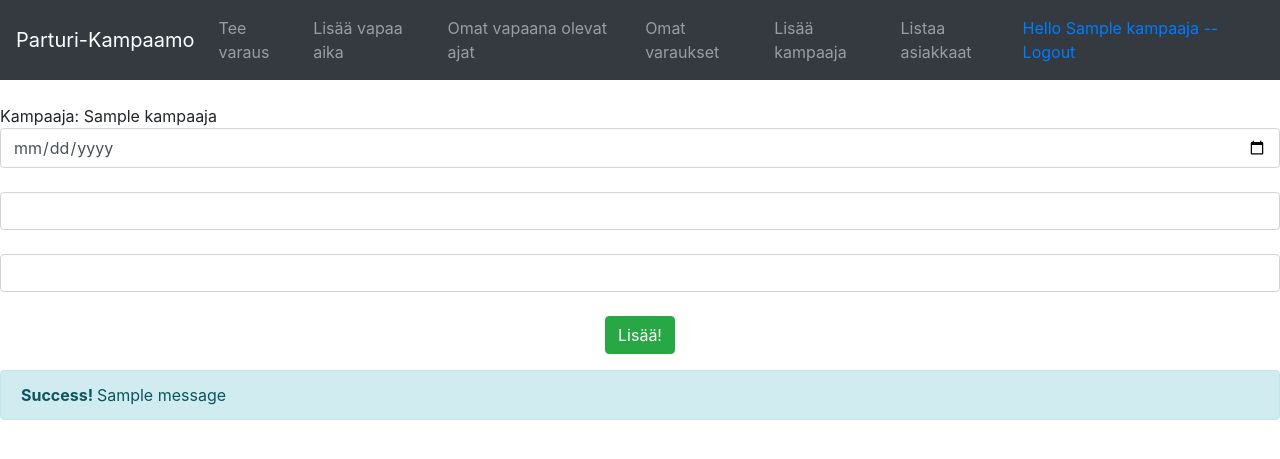
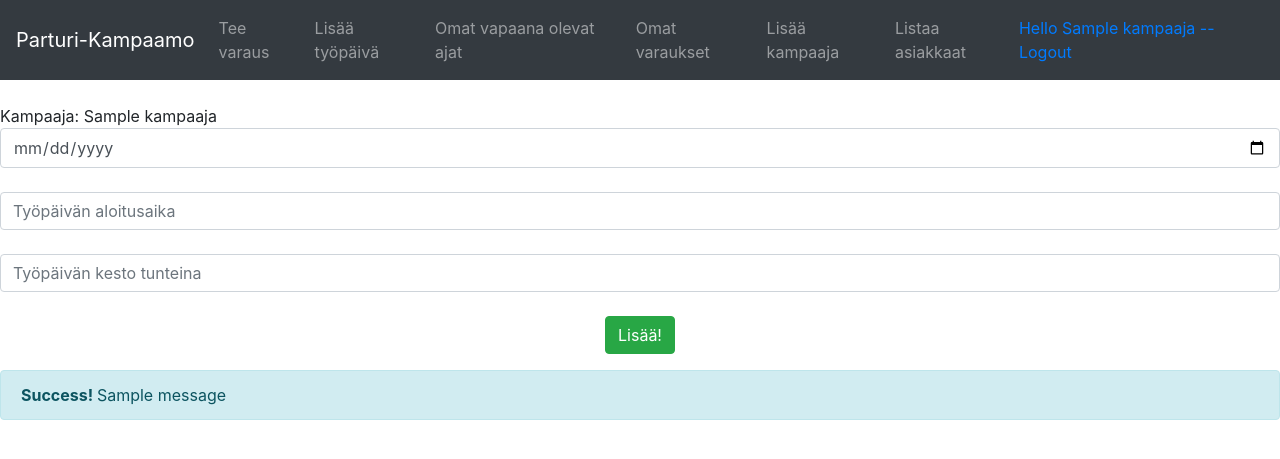
Before and after one commit to Vekkumasa/Tika-Parturi-kampaamo, a Flask app: page /kampaaja/1/aika in a window 1280 px wide. Shown: the top 459 px of the page. Run offline with Flask 2, Linux system fonts and the light colour scheme; a user stored in the database is signed in; tables that the repository leaves empty hold one stand-in row (values such as "Sample post"); one stand-in notice (Sample message) is shown; some libraries are stand-ins or nearby versions.

Commit message:
Yksittäisen ajan lisääminen muutettu

```diff
--- a/application/__init__.py
+++ b/application/__init__.py
@@ -1,6 +1,8 @@
 # flask-sovellus
 from flask import Flask
 app = Flask(__name__)
+
+from flask_login import LoginManager, current_user
 
 # Tietokanta
 from flask_sqlalchemy import SQLAlchemy
@@ -15,6 +17,25 @@ else:
 
 db = SQLAlchemy(app)
 
+# login_required
+from functools import wraps
+
+def login_required(_func=None, *, role="ANY"):
+    def wrapper(func):
+        @wraps(func)
+        def decorated_view(*args, **kwargs):
+            if not (current_user and current_user.is_authenticated):
+                return login_manager.unauthorized()
+
+            acceptable_roles = set(("ANY", *current_user.roles()))
+
+            if role not in acceptable_roles:
+                return login_manager.unauthorized()
+
+            return func(*args, **kwargs)
+        return decorated_view
+    return wrapper if _func is None else wrapper(_func)
+
 # oman sovelluksen toiminallisuudet
 from application import views
 from application.auth import models, views
@@ -28,7 +49,7 @@ from application.auth.models import User
 from os import urandom
 app.config["SECRET_KEY"] = urandom(32)
 
-from flask_login import LoginManager
+
 login_manager = LoginManager()
 login_manager.init_app(app)
 
--- a/application/aika/forms.py
+++ b/application/aika/forms.py
@@ -24,3 +24,8 @@ class DeleteTimeForm(FlaskForm):
 
     class Meta:
         csrf = False
+
+class WorkDayForm(FlaskForm):
+    pvm = DateField('Date', format='%Y-%m-%d')
+    aloitusAika = IntegerField("aloitusAika", validators=[NumberRange(min=9, max=15, message='Aloitusaika oltava 9 ja 15 välillä')])
+    kesto = IntegerField("kesto", validators=[NumberRange(min=1, max=16, message='Arvo 1-16 välillä')])
--- a/application/aika/views.py
+++ b/application/aika/views.py
@@ -1,13 +1,13 @@
 from flask import redirect, url_for, render_template, request, flash
-from flask_login import login_required
+from flask_login import current_user
 
-from application import app, db
+from application import app, db, login_required
 from application.auth.models import User
 from application.varaus.forms import VarausForm, DeleteForm
 from application.varaus.models import Varaus
 from application.kampaaja.forms import KampaajaForm
 from application.aika.models import Aika
-from application.aika.forms import AikaForm, EditForm, DeleteTimeForm
+from application.aika.forms import AikaForm, EditForm, DeleteTimeForm, WorkDayForm
 from application.asiakas.models import Asiakas
 from application.asiakas.forms import AsiakasForm
 
@@ -24,7 +24,7 @@ def poista_vapaa_aika(kampaaja_id, aika_id):
     db.session.delete(aika)
     db.session.commit()
 
-    return redirect(url_for("kampaaja_index"))
+    return redirect(url_for("omat_ajat", kampaaja_id=kampaaja_id))
 
 @app.route("/kampaaja/<kampaaja_id>/<varaus_id>/muokkaa/<aika_id>", methods=["POST"])
 @login_required
@@ -49,26 +49,56 @@ def muokkaa_varausta(varaus_id, kampaaja_id, aika_id):
 @app.route("/kampaaja/<kampaaja_id>/aika", methods=["GET"])
 @login_required
 def aika(kampaaja_id):
-    return render_template("aika/create_aika.html", kampaaja=User.query.get(kampaaja_id), form = AikaForm())
+    return render_template("aika/create_workday.html", kampaaja=User.query.get(kampaaja_id), form = WorkDayForm())
 
 @app.route("/kampaaja/<kampaaja_id>/<varaus_id>/muokkaa/<aika_id>", methods=["GET"])
 @login_required
 def varaus_muokkaus(varaus_id, kampaaja_id, aika_id):
     return render_template("aika/varaus_EDIT.html", kampaaja=User.query.get(kampaaja_id), varaus=Varaus.find_reservations(varaus_id), aika = Aika.query.get(aika_id), form = EditForm())
 
+#@app.route("/kampaaja/<kampaaja_id>/aika", methods=["POST"])
+#@login_required
+#def create_aika(kampaaja_id):
+#
+#    form = AikaForm(request.form)
+#
+#    if not form.validate():
+#        flash('Ajan lisääminen epäonnistui')
+#        return render_template("aika/create_workday.html", kampaaja = kampaaja_id ,form = AikaForm)
+#
+#    a = Aika(form.pvm.data, form.aika_h.data, form.aika_min.data, kampaaja_id)
+#    db.session.add(a)
+#    db.session.commit()
+#
+#    flash('Aika lisätty: {} {} {}'.format(form.pvm.data, form.aika_h.data, form.aika_min.data))
+#    return redirect(url_for("create_workday", kampaaja_id=kampaaja_id))
+
 @app.route("/kampaaja/<kampaaja_id>/aika", methods=["POST"])
 @login_required
 def create_aika(kampaaja_id):
 
-    form = AikaForm(request.form)
+    form = WorkDayForm(request.form)
 
-    if not form.validate():
-        flash('Ajan lisääminen epäonnistui')
-        return render_template("aika/create_aika.html", kampaaja = kampaaja_id ,form = AikaForm)
+#    if not form.validate():
+#        flash('Päivän lisääminen epäonnistui')
+#        return render_template("aika/create_workday.html", kampaaja = User.query.get(kampaaja_id) ,form = WorkDayForm)
 
-    a = Aika(form.pvm.data, form.aika_h.data, form.aika_min.data, kampaaja_id)
-    db.session.add(a)
-    db.session.commit()
+    pvm = form.pvm.data
+    h = form.aloitusAika.data
+    m = 10
 
-    flash('Aika lisätty: {} {} {}'.format(form.pvm.data, form.aika_h.data, form.aika_min.data))
+    i = 0
+    while i < form.kesto.data:
+        a1 = Aika(pvm, h, m, kampaaja_id)
+        m = 40
+        a2 = Aika(form.pvm.data, h, m, kampaaja_id)
+        db.session.add(a1)
+        db.session.commit()
+        db.session.add(a2)
+        db.session.commit()
+        m = 10
+        h += 1
+        i += 1
+
+    flash('Työpäivä lisätty: {} {} {}'.format(form.pvm.data, form.aloitusAika.data, form.kesto.data))
     return redirect(url_for("create_aika", kampaaja_id=kampaaja_id))
--- a/application/asiakas/views.py
+++ b/application/asiakas/views.py
@@ -1,7 +1,7 @@
 from flask import redirect, url_for, render_template, request, flash
-from flask_login import login_required
+from flask_login import current_user
 
-from application import app, db
+from application import app, db, login_required
 from application.auth.models import User
 from application.varaus.forms import VarausForm, DeleteForm
 from application.varaus.models import Varaus
--- a/application/auth/models.py
+++ b/application/auth/models.py
@@ -35,12 +35,15 @@ class User(db.Model):
     def is_authenticated(self):
         return True
 
+    def roles(self):
+        return ["ADMIN"]
+
     @staticmethod
     def find_available_times(kampaaja_id):
         stmt = text("SELECT Kampaaja.id, Aika.id, Aika.pvm, aika_h, aika_min FROM Kampaaja"
                     " LEFT JOIN Aika ON Aika.kampaaja_id = Kampaaja.id"
                     " WHERE (Kampaaja.id = %s AND Aika.vapaa = 1)"
-                    " GROUP BY Aika.pvm" % kampaaja_id)
+                    " ORDER BY Aika.pvm" % kampaaja_id)
         res = db.engine.execute(stmt)
 
         response = []
--- a/application/kampaaja/views.py
+++ b/application/kampaaja/views.py
@@ -1,7 +1,7 @@
 from flask import redirect, url_for, render_template, request, flash
-from flask_login import login_required
+from flask_login import current_user
 
-from application import app, db
+from application import app, db, login_required
 from application.auth.models import User
 from application.varaus.forms import VarausForm, DeleteForm
 from application.varaus.models import Varaus
--- /dev/null
+++ b/application/templates/aika/create_workday.html
@@ -0,0 +1,38 @@
+{% extends "layout.html" %}
+
+{% block body %}
+    Kampaaja: {{ kampaaja.name }} <br>
+    <form method="POST" action="{{ url_for('create_aika', kampaaja_id=kampaaja.id) }}">
+        <div class="form-group">
+            <input type="date" class="form-control" id="pvm" name="pvm">
+            <br>
+            <input type="number" class="form-control" placeholder="Työpäivän aloitusaika" id="aloitusAika" name="aloitusAika">
+            <br>
+            <input type="number" class="form-control" placeholder="Työpäivän kesto tunteina" id="kesto" name="kesto">
+            <br>
+            <center>
+            <button type="submit" class="btn btn-success">Lisää!</button>
+            </center>
+          </div>
+    </form>
+
+    {% with messages = get_flashed_messages(with_categories=true) %}
+            {% if messages %}
+
+        {% for message in messages %}
+            {% if "Päivän lisääminen epäonnistui" not in message[1]: %}
+                <div class="alert alert-info">
+                <strong>Success! </strong> {{ message[1] }}
+                </div>
+            {% endif %}
+
+            {% if "Päivän lisääminen epäonnistui" in message[1]: %}
+                <div class="alert alert-danger">
+                <strong>Error: </strong> {{ message[1] }}
+                </div>
+            {% endif %}
+        {% endfor %}
+            {% endif %}
+        {% endwith %}
+
+{% endblock %}
--- a/application/templates/layout.html
+++ b/application/templates/layout.html
@@ -23,7 +23,7 @@
           {% if current_user.is_authenticated %}
           <ul class="navbar-nav mr-auto">
             <li class="nav-item">
-              <a class="nav-link" href="{{ url_for('aika', kampaaja_id=current_user.id) }}"> Lisää vapaa aika </a>
+              <a class="nav-link" href="{{ url_for('aika', kampaaja_id=current_user.id) }}"> Lisää työpäivä </a>
             </li>
             <li class="nav-item">
               <a class="nav-link" href="{{ url_for('omat_ajat', kampaaja_id=current_user.id) }}"> Omat vapaana olevat ajat </a>
--- a/application/varaus/views.py
+++ b/application/varaus/views.py
@@ -1,7 +1,7 @@
 from flask import redirect, url_for, render_template, request, flash
-from flask_login import login_required
+from flask_login import current_user
 
-from application import app, db
+from application import app, db, login_required
 from application.auth.models import User
 from application.varaus.forms import VarausForm, DeleteForm
 from application.varaus.models import Varaus
```
